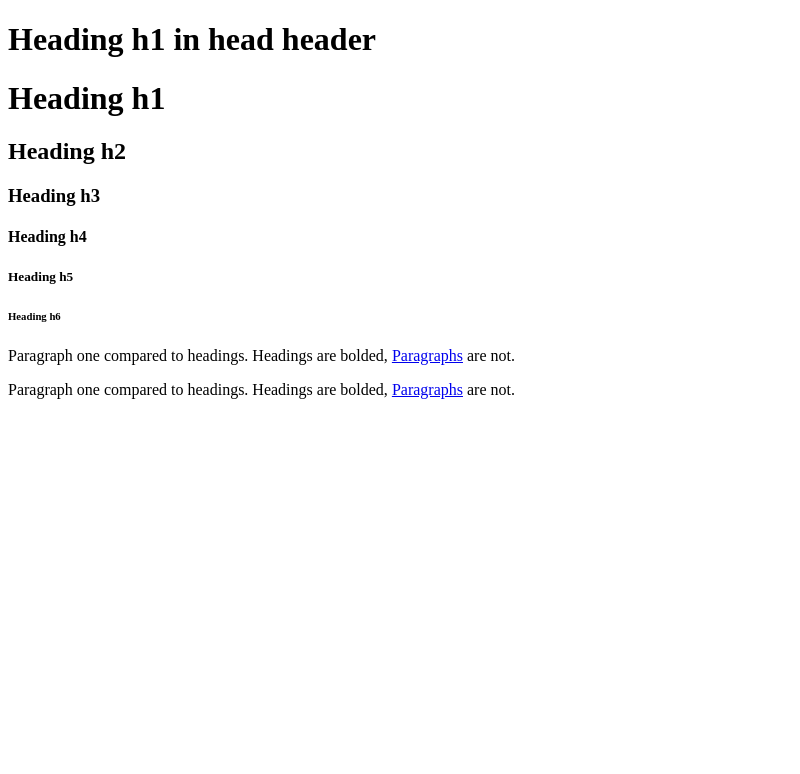
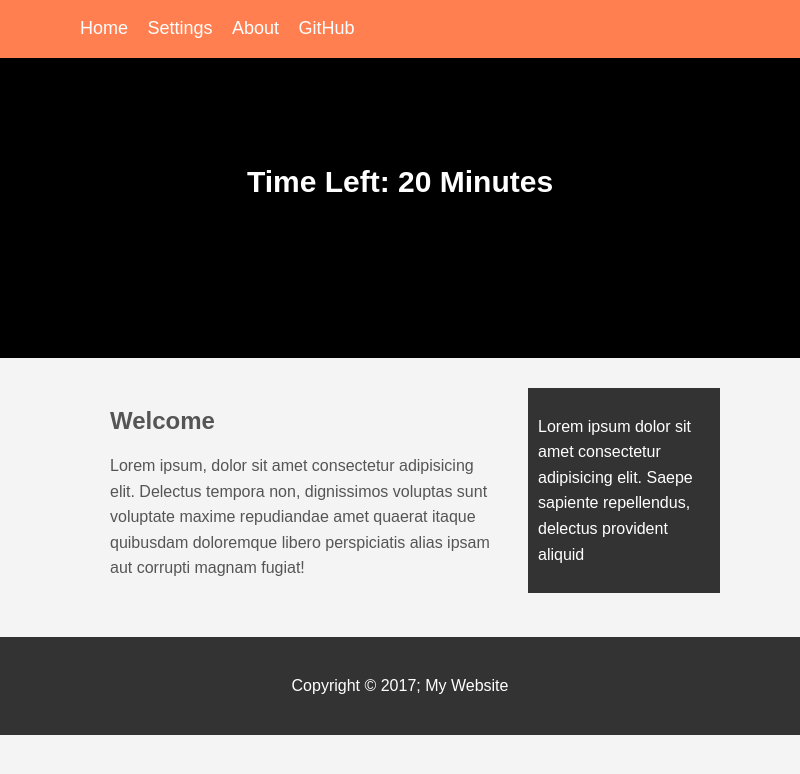
Before and after one commit to AirFusion45/Playgrounds, an Electron app: page ELECTRON-PLAYGROUND/index.html in a window 800 px wide. Drawn offline with Linux system fonts and the light colour scheme; no server answers.

Commit message:
started basic electron frame

```diff
--- /dev/null
+++ b/ELECTRON-PLAYGROUND/css/style.css
@@ -0,0 +1,97 @@
+body{
+    background: #f4f4f4;
+    color: #555555;
+    font-family: Arial, Helvetica, sans-serif;
+    font-size: 16px;
+    line-height: 1.6em;
+    margin: 0;
+
+}
+
+.container{
+    width: 80%;
+    margin: auto;
+    overflow: hidden;
+}
+
+/* #navbar {
+    background-color: coral;
+    color: #fff;
+
+} */
+
+#navbar {
+    background-color: coral;
+    color: #fff;
+
+}
+
+#navbar ul{
+    padding: 0;
+    list-style-type: none;
+
+}
+
+#navbar li {
+    display: inline;
+}
+
+#navbar a{
+    color: white;
+    text-decoration: none;
+    font-size: 18px;
+    padding-right: 15px;
+}
+
+#showcase { /*time left */
+    background-color: black;
+    color: #c4c4c4;
+    min-height: 300px;
+
+    margin-bottom: 30px;
+
+    text-align: center;
+}
+
+#showcase h1 {
+    color: white;
+    font-size: 30px;
+    line-height: 1.6em;
+    line-height: 200px;
+}
+
+#main {
+    float: left;
+    width: 70%;
+    padding: 0 30px;
+    box-sizing: border-box;
+}
+
+#sidebar{
+    float: right;
+    width: 30%;
+    background: #333;
+    color: white;
+    padding: 10px;
+    box-sizing: border-box;
+}
+
+#mainFooter{
+    background: #333;
+    color: white;
+    text-align: center;
+    padding: 20px;
+    margin-top: 40px;
+}
+
+@media(max-width:600px) {
+    #main{
+        width: 100%;
+        float: none;
+    }
+    #sidebar{
+        width: 100%;
+        float: none;
+    }
+
+}
--- a/ELECTRON-PLAYGROUND/index.html
+++ b/ELECTRON-PLAYGROUND/index.html
@@ -1,17 +1,51 @@
 <!DOCTYPE html>
+<html>
 
-<html>
-  <head>
-    <title>Testing</title>
-    <h1>Heading h1 in head header</h1>
-  </head>
-  <body>
-    <h1>Heading h1</h1>
-    <h2>Heading h2</h2>
-    <h3>Heading h3</h3>
-    <h4>Heading h4</h4>
-    <h5>Heading h5</h5>
-    <h6>Heading h6</h6>
-    <p>Paragraph one compared to headings. Headings are bolded, <a href="https://google.com" target="_blank">Paragraphs</a> are not.</p>
-    <p>Paragraph one compared to headings. Headings are bolded, <a href="https://google.com">Paragraphs</a> are not.</p>
+<head>
+  <meta charset="utf-8" />
+  <meta http-equiv="X-UA-Compatible" content="IE=edge">
+  <title>Electron App</title>
+  <meta name="viewport" content="width=device-width, initial-scale=1">
+  <link rel="stylesheet" type="text/css" media="screen" href="css/style.css" />
+  <script src="main.js"></script>
+</head>
+
+<body>
+  <nav id="navbar">
+    <div class="container">
+      <ul>
+        <li><a href="index.html">Home</a></li>
+        <li><a href="settings.html">Settings</a></li>
+        <li><a href="about.html">About</a></li>
+        <li><a href="https://github.com/airfusion45/eye-protection-app" target="_blank">GitHub</a></li>
+      </ul>
+    </div>
+    <!--Container Ends Here-->
+  </nav>
+
+  <section id="showcase">
+    <div class="container">
+      <h1>Time Left: 20 Minutes</h1>
+    </div>
+  </section>
+
+  <div class="container">
+
+    <section id="main">
+      <h1>Welcome</h1>
+      <p>Lorem ipsum, dolor sit amet consectetur adipisicing elit. Delectus tempora non, dignissimos voluptas sunt
+        voluptate maxime repudiandae amet quaerat itaque quibusdam doloremque libero perspiciatis alias ipsam aut
+        corrupti magnam fugiat!</p>
+    </section>
+    <aside id="sidebar">
+      <p>Lorem ipsum dolor sit amet consectetur adipisicing elit. Saepe sapiente repellendus, delectus provident
+        aliquid </p>
+    </aside>
+  </div>
+
+  <footer id="mainFooter">
+    <p>Copyright &copy 2017; My Website</p>
+  </footer>
+</body>
+
 </html>
--- a/ELECTRON-PLAYGROUND/main.js
+++ b/ELECTRON-PLAYGROUND/main.js
@@ -7,12 +7,12 @@ let win
 function createWindow () {
   // Create the browser window.
   win = new BrowserWindow({ width: 800, height: 600 })
-
+win.setMenu(null)
   // and load the index.html of the app.
   win.loadFile('index.html')
 
   // Open the DevTools.
- // win.webContents.openDevTools()
+ win.webContents.openDevTools()
 
   // Emitted when the window is closed.
   win.on('closed', () => {
```
